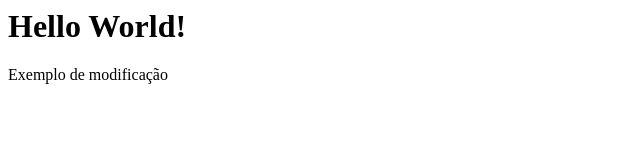
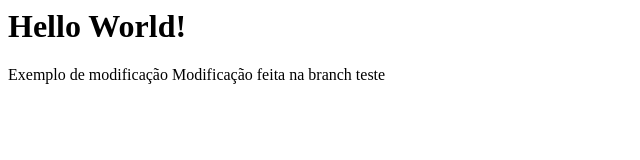
Before and after one commit to paulofreitasnt/Exemplo2, a plain HTML site: page index.html in a window 1280 px wide. Shown: the whole page, without its empty margins (0-640 px from the left). Drawn offline with Linux system fonts and the light colour scheme.

Commit message:
Adicionando texto na branch teste

```diff
--- a/index.html
+++ b/index.html
@@ -7,5 +7,7 @@
 
 Exemplo de modificação
 
+Modificação feita na branch teste
+
 </body>
 </html>
```
